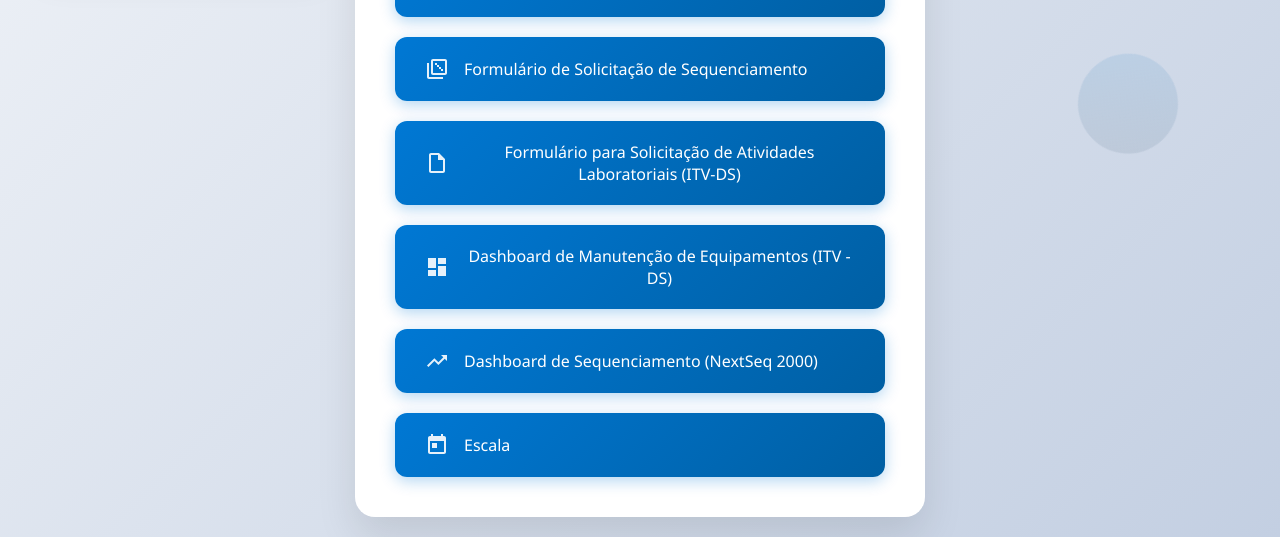
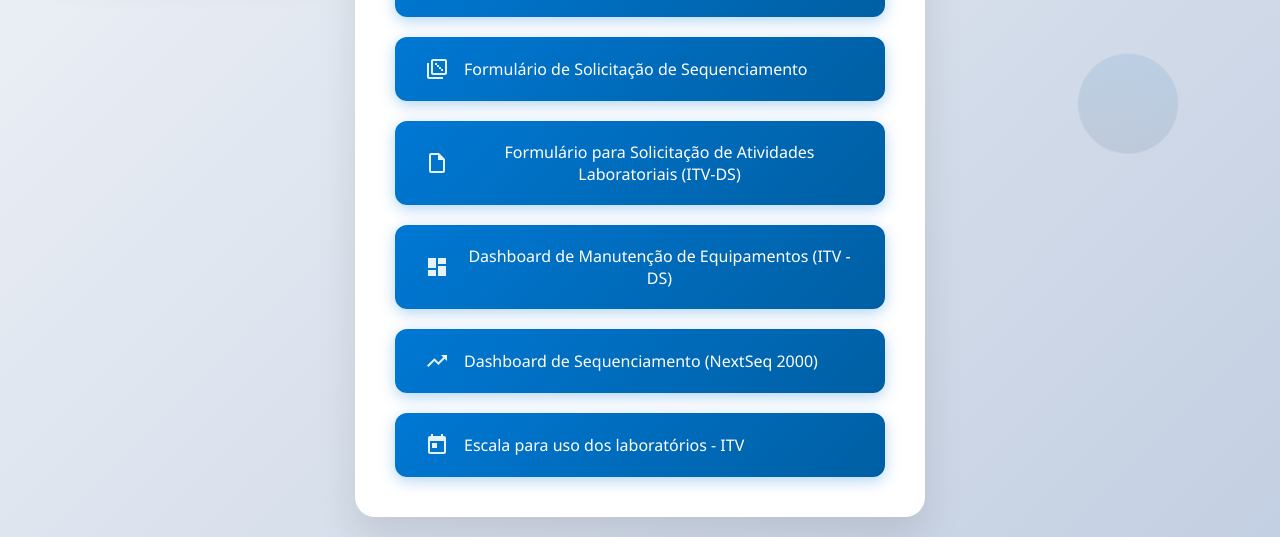
Before and after one commit to itvdslab/centraldeforms, a plain HTML site: page index.html in a window 1280 px wide. Shown: the part 511-1048 px from the top of the page. Drawn offline with Linux system fonts and the light colour scheme.

Commit message:
Update index.html

```diff
--- a/index.html
+++ b/index.html
@@ -261,7 +261,7 @@
           <svg class="button-icon" fill="currentColor" viewBox="0 0 24 24">
             <path d="M19 3H18V1H16V3H8V1H6V3H5C3.9 3 3 3.9 3 5V19C3 20.11 3.9 21 5 21H19C20.11 21 21 20.11 21 19V5C21 3.9 20.11 3 19 3M19 19H5V8H19V19M7 10H12V15H7"/>
           </svg>
-          Escala
+          Escala para uso dos laboratórios - ITV
         </a>
       </div>
     </div>
```
